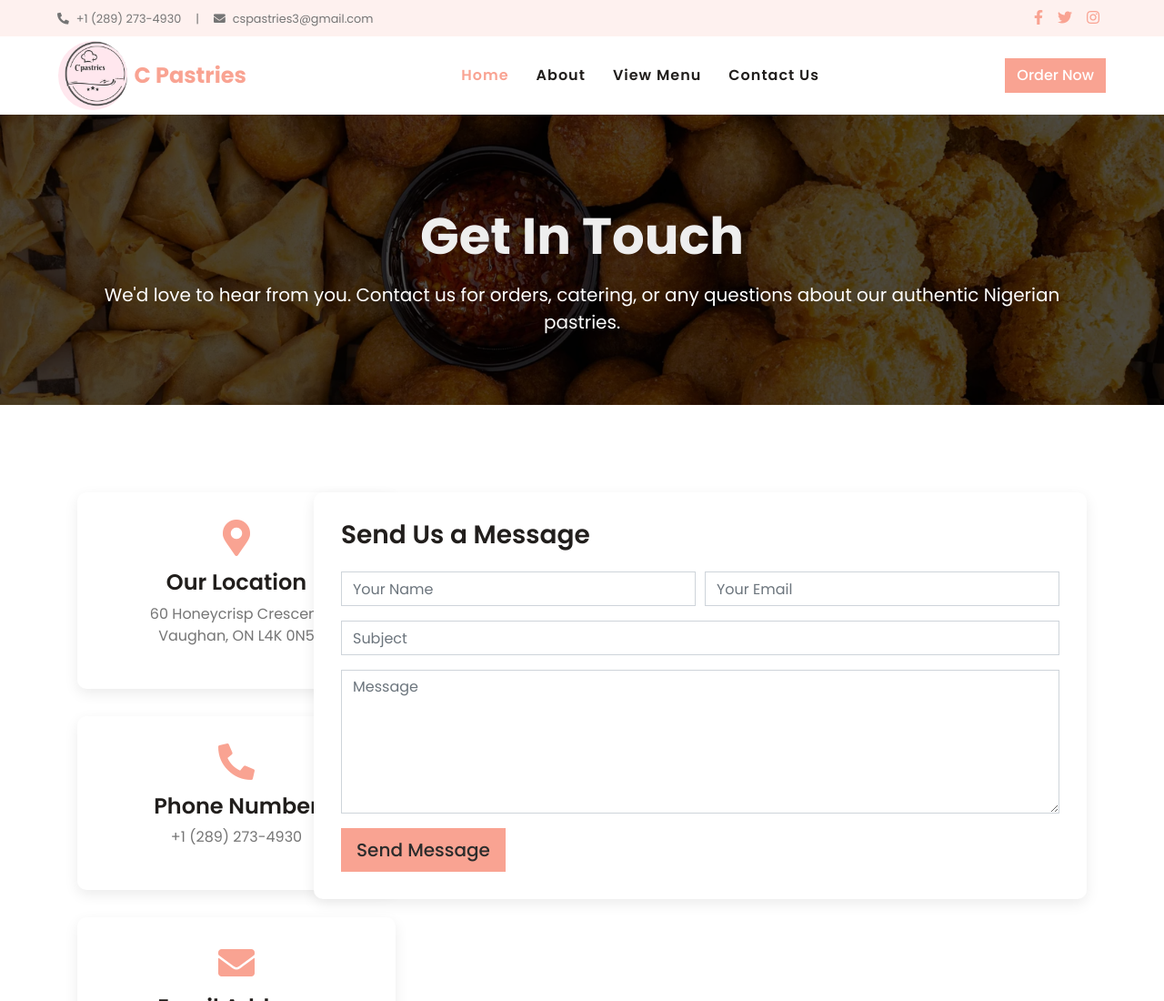
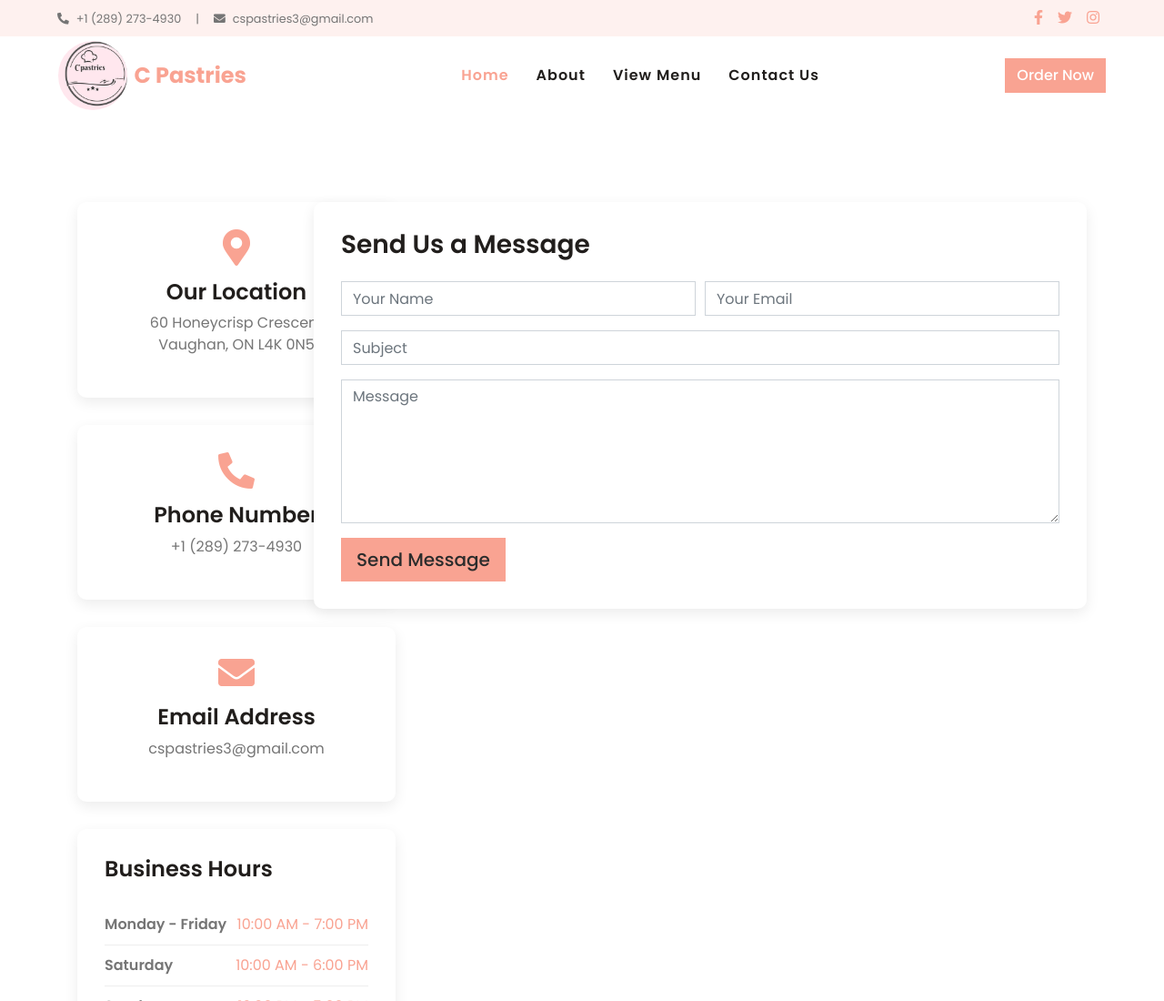
Before and after one commit to Gigx267/C-Pastries, a plain HTML site: page contact.html in a window 1280 px wide. Shown: the top 1100 px of the page at 91% size. Drawn offline with nearby package versions, Linux system fonts and the light colour scheme.

```diff
--- a/contact.html
+++ b/contact.html
@@ -206,16 +206,7 @@
 </div>
 
     <!-- Contact Hero Section -->
-    <section class="contact-hero">
-        <div class="container">
-            <div class="row">
-                <div class="col-12">
-                    <h1 style="color: #eee;" class="display-4 mb-3">Get In Touch</h1>
-                    <p class="lead">We'd love to hear from you. Contact us for orders, catering, or any questions about our authentic Nigerian pastries.</p>
-                </div>
-            </div>
-        </div>
-    </section>
+
 
     <!-- Contact Section -->
     <section class="py-5">
```
